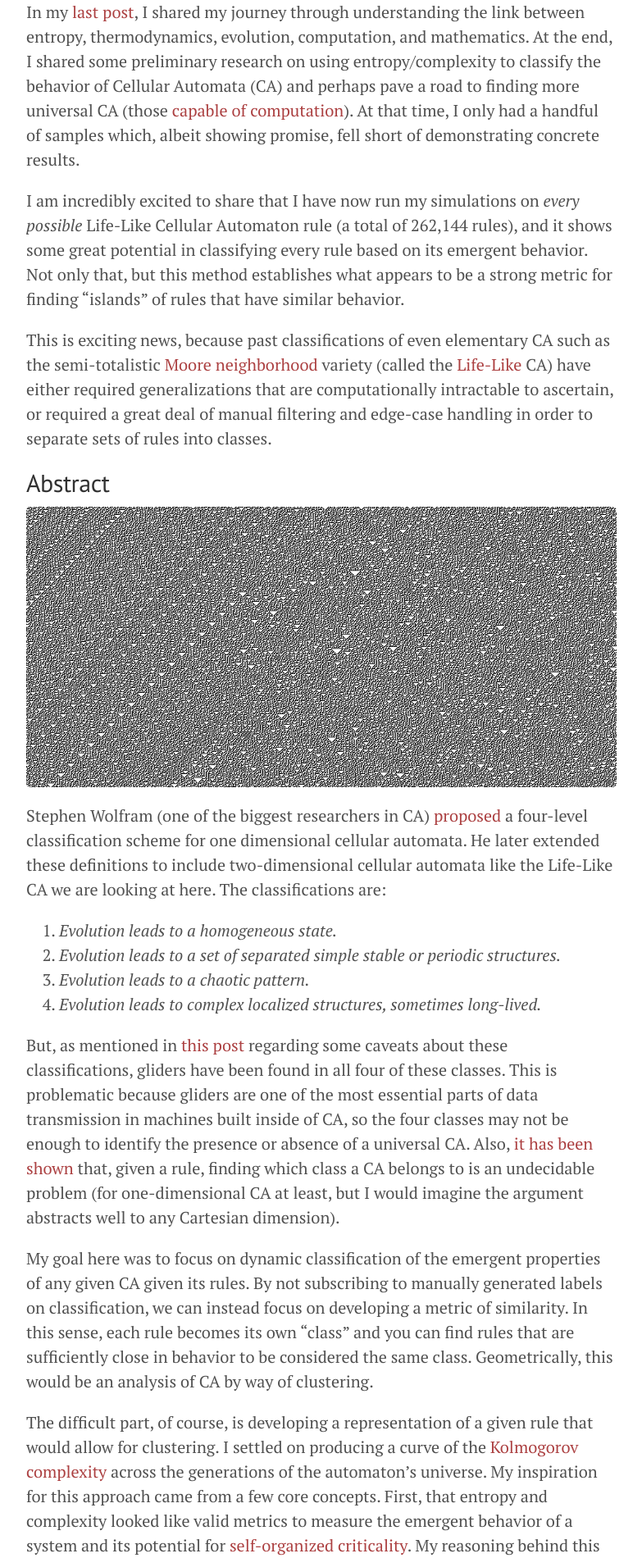
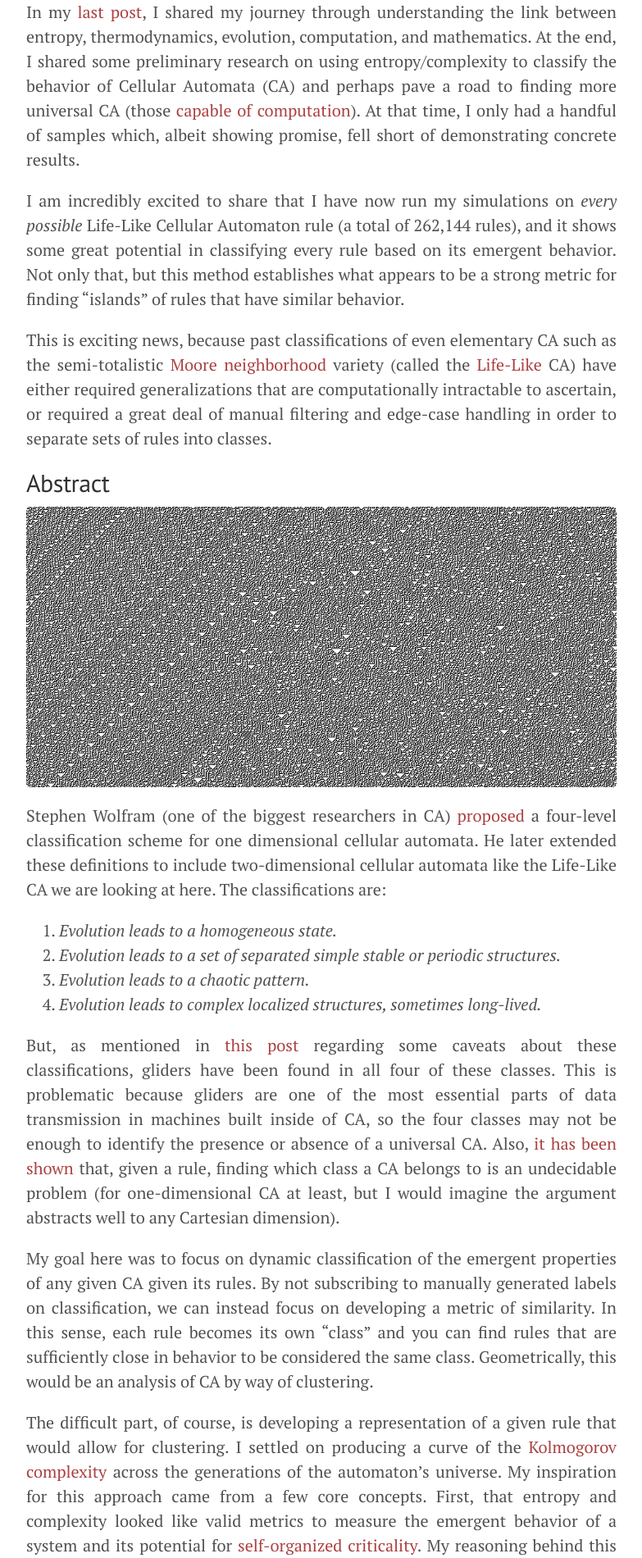
Before and after one commit to kylehovey/blog, a Jekyll site: the page built from automata_nebula.md, in a window 1280 px wide. Shown: the part 512-2412 px from the top of the page at 82% size, without its empty margins (248-1031 px from the left). Built offline with Jekyll 4.4.1, drawn with Linux system fonts in a browser that asks for light colours.

Commit message:
Justifying whole blog (we'll see how this goes)

```diff
--- a/public/css/poole.css
+++ b/public/css/poole.css
@@ -328,6 +328,11 @@ tbody tr:nth-child(odd) th {
  * page is wrapped in `.page` and is only used on the page layout.
  */
 
+.page {
+  text-align: justify;
+  text-justify: inter-word;
+}
+
 .page,
 .post {
   margin-bottom: 4em;
```
